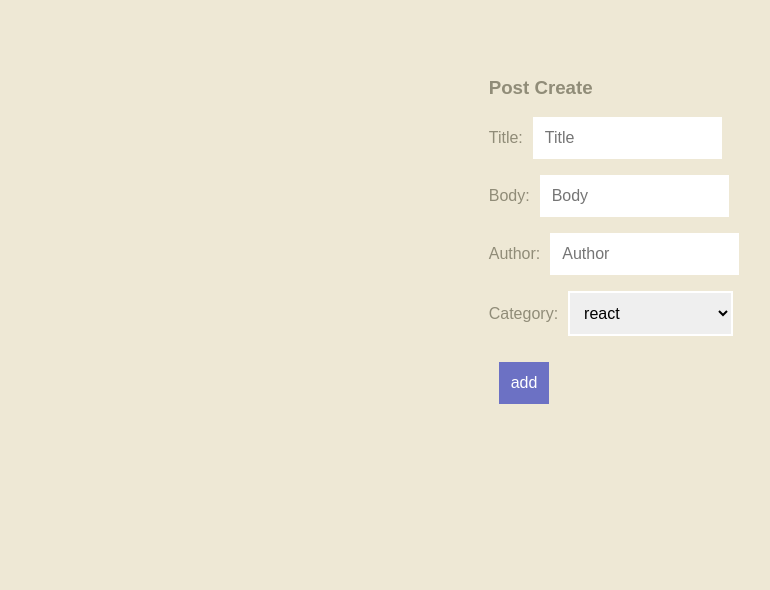
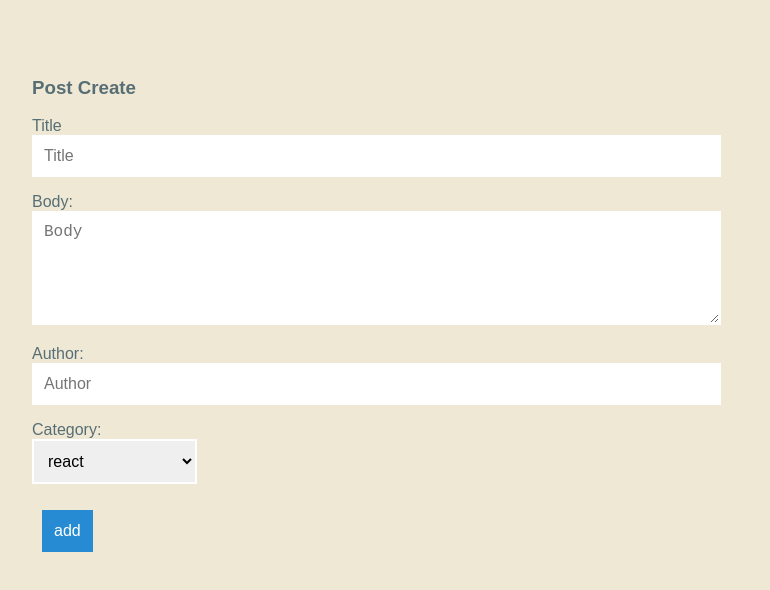
Before and after one commit to makkev/readable, a React (Create React App) app in the folder frontend/: page /create in a window 1280 px wide. Shown: the top 590 px of the page, without its empty margins (26-796 px from the left). Built offline with nearby package versions, Linux system fonts and the light colour scheme.

Commit message:
add and delete comments

```diff
--- a/frontend/src/actions/index.js
+++ b/frontend/src/actions/index.js
@@ -7,6 +7,9 @@ export const UPDATE_POST_VOTE = 'UPDATE_POST_VOTE';
 export const UPDATE_POST_VOTE_DETAIL = 'UPDATE_POST_VOTE_DETAIL';
 export const DELETE_POST = 'DELETE_POST';
 export const RECEIVE_COMMENTS = 'RECEIVE_COMMENTS';
+export const ADD_COMMENT = 'ADD_COMMENT';
+export const DELETE_COMMENT = 'DELETE_COMMENT';
+
 
 
 function guid() {
@@ -128,3 +131,34 @@ export const listComments = (id) =>
     PostsAPI
       .listComments(id)
       .then(comments => dispatch(receiveComments(comments)));
+
+export const addComment = (comment) => ({
+  type: ADD_COMMENT,
+  comment,
+});
+
+export const postComment = (comment) => {
+  const { body, author, parentId, } = comment;
+  const newComment = {
+    id: guid(),
+    timestamp: Date.now(),
+    body,
+    author,
+    parentId,
+  }
+  return dispatch =>
+    PostsAPI
+      .postComment(newComment)
+      .then(comment => dispatch(addComment(comment)));
+}
+
+export const deleteComment = (comment) => ({
+  type: DELETE_COMMENT,
+  comment,
+});
+
+export const removeComment = (id) =>
+  dispatch =>
+    PostsAPI
+      .deleteComment(id)
+      .then(comment => dispatch(deleteComment(comment)));
--- /dev/null
+++ b/frontend/src/components/comments.js
@@ -0,0 +1,38 @@
+import React, { Component } from 'react';
+import { connect } from 'react-redux';
+import { listComments } from '../actions';
+
+class Comments extends Component {
+  // componentDidMount() {
+    // console.log(this.props.postid);
+    // this.props.listComments(this.props.postid);
+  // }
+  render() {
+    // console.log(this.props);
+    // this.props.listComments(this.props.postid);
+    const { comment } = this.props;
+    return (
+      <div className="postListMain">
+        <ul className="theList">
+          {Object.values(comment).map(comment => (
+            <li key={comment.id}>
+              <p>{comment.body}</p>
+              <p>{comment.author}</p>
+              <p>{comment.voteScore}</p>
+            </li>
+          ))}
+        </ul>
+      </div>
+    );
+  }
+}
+//temp
+// <Comments comments={Object.values(this.props.comment)} />
+function mapStateToProps(state) {
+  return {
+    comment: state.comment
+  };
+}
+
+export default connect(mapStateToProps,
+  { listComments })(Comments);
--- a/frontend/src/components/posts_create.js
+++ b/frontend/src/components/posts_create.js
@@ -19,27 +19,26 @@ class PostsCreate extends Component {
         <h3>Post Create</h3>
         <form>
           <p>
-            Title:
-            <input  ref={(a) => this._inputTitle = a}
-              type="text" placeholder="Title" />
+            <div>Title</div>
+            <div><input ref={(a) => this._inputTitle = a} type="text" placeholder="Title" /></div>
           </p>
           <p>
-            Body:
-            <input ref={(a) => this._inputBody = a}
-              type="text" placeholder="Body" />
+            <div>Body:</div>
+            <div><textarea ref={(a) => this._inputBody = a} name="Text1" cols="40" rows="5" placeholder="Body"></textarea></div>
           </p>
           <p>
-            Author:
-            <input ref={(a) => this._inputAuthor = a}
-              type="text" placeholder="Author" />
+            <div>Author:</div>
+            <div><input ref={(a) => this._inputAuthor = a} type="text" placeholder="Author" /></div>
           </p>
           <p>
-            Category:
-            <select ref={(a) => this._inputCategory = a} name="category" id="category">
-              <option value="react">react</option>
-              <option value="redux">redux</option>
-              <option value="udactiy">udacity</option>
-            </select>
+            <div> Category:</div>
+            <div>
+              <select ref={(a) => this._inputCategory = a} name="category" id="category">
+                <option value="react">react</option>
+                <option value="redux">redux</option>
+                <option value="udactiy">udacity</option>
+              </select>
+            </div>
           </p>
           <button type="button" onClick={(a) => this.createPost()}>add</button>
 
--- a/frontend/src/components/posts_detail.js
+++ b/frontend/src/components/posts_detail.js
@@ -1,28 +1,29 @@
 import React, { Component } from 'react';
 import { connect } from 'react-redux';
-import { getPost, editPost, postVoteDetail, listComments } from '../actions';
+// import Comments from './comments';
+import { getPost, editPost, postVoteDetail, listComments, postComment, removeComment } from '../actions';
 
 const UPVOTE = 'upVote';
 const DOWNVOTE = 'downVote';
 
+
 class PostsDetail extends Component {
+
+  state = {
+    showNewComment: false,
+  }
+
   componentDidMount() {
     this.props.getPost(this.props.match.params.id);
     this.props.listComments(this.props.match.params.id);
   }
 
-  renderComments() {
-    return Object.values(this.props.comment).map(comment => {
-      return (
-        <div key={comment.id}>
-          <li key={comment.id}>
-            <p>{comment.body}</p>
-            <p>{comment.author}</p>
-            <p>{comment.voteScore}</p>
-          </li>
-      </div>
-      )
-    });
+  renderNewComment = () => {
+    this.setState({ showNewComment: true });
+  }
+
+  unrenderNewComment = () => {
+    this.setState({ showNewComment: false });
   }
 
   editPost(e) {
@@ -34,6 +35,7 @@ class PostsDetail extends Component {
     this.props.editPost(thePost);
     window.location.assign('/');
   }
+
   upVote(id) {
     this.props.postVoteDetail(id, { option: UPVOTE });
   }
@@ -41,8 +43,8 @@ class PostsDetail extends Component {
   downVote(id) {
     this.props.postVoteDetail(id, { option: DOWNVOTE });
   }
+
   render() {
-    // console.log(this.props);
     return (
       <div className="postListMain">
         <h3>Post Details</h3>
@@ -58,16 +60,78 @@ class PostsDetail extends Component {
             <span>Votes: {this.props.post.voteScore}</span>
             <button className="buttons"
                 onClick={() => this.upVote(this.props.post.id)}>+</button>
+          </div>
+          <button className="buttons" onClick={(a) => this.renderNewComment() }>Add Comments</button>
 
-          </div>
-          <div className="postListMain">
-            <ul className="theList">
-              {this.renderComments()}
-            </ul>
-          </div>
+          {this.state.showNewComment ?
+            <NewComment
+              unrenderNewComment={this.unrenderNewComment}
+              postComment={this.props.postComment}
+              postId={this.props.post.id}
+            /> : null}
+
+          <Comments
+            comments={this.props.comment}
+            removeComment={this.props.removeComment}
+          />
+
+
       </div>
     );
+  };
+}
+
+function Comments(props) {
+  return (
+    <div className="postListMain">
+      <ul className="theList">
+        {Object.values(props.comments).map(comment => (
+          <li key={comment.id}>
+            <div>{comment.body}</div>
+            <div>{comment.author}</div>
+            <div>{comment.voteScore}</div>
+            <button onClick={() => props.removeComment(comment.id)}>Delete</button>
+          </li>
+        ))}
+      </ul>
+    </div>
+  );
+}
+
+class NewComment extends Component {
+  postComment = () => {
+    this.props.postComment({
+      body: this.comment.value,
+      author: this.author.value,
+      parentId: this.props.postId,
+    });
+    this.props.unrenderNewComment()
+
   }
+  render() {
+    return (
+      <div>
+        <ul className="theList">
+          <li>
+            <p>Comment:</p>
+            <p>
+              <input ref={(a) => this.comment = a}
+                type="text" placeholder="Comment" autoFocus
+              />
+            </p>
+            <p> Author:</p>
+            <p>
+              <input ref={(a) => this.author = a}
+                type="text" placeholder="Author"
+              />
+            </p>
+            <button onClick={() => this.postComment()}>Save</button>
+            <button onClick={() => this.props.unrenderNewComment()}>Cancel</button>
+          </li>
+        </ul>
+      </div>
+    );
+  };
 }
 
 function mapStateToProps(state) {
@@ -78,4 +142,4 @@ function mapStateToProps(state) {
 }
 
 export default connect(mapStateToProps,
-  { getPost, editPost, postVoteDetail, listComments })(PostsDetail);
+  { getPost, editPost, postVoteDetail, listComments, postComment, removeComment })(PostsDetail);
--- a/frontend/src/components/posts_edit.js
+++ b/frontend/src/components/posts_edit.js
@@ -29,12 +29,18 @@ class PostsEdit extends Component {
               defaultValue={this.props.post.title} />
           </p>
           <p>
-            Body:
-            <input key={this.props.post.id}
-              ref={(a) => this._inputBody = a}
-              type="text" placeholder="Body"
-              defaultValue={this.props.post.body} />
+            <div>Body:</div>
+            <div>
+              <textarea key={this.props.post.id}
+                defaultValue={this.props.post.body}
+                ref={(a) => this._inputBody = a}
+                name="Text1" cols="40"
+                rows="5"
+                placeholder="Body">
+              </textarea>
+            </div>
           </p>
+
           <p>
             Author: {this.props.post.author}
           </p>
@@ -42,7 +48,6 @@ class PostsEdit extends Component {
             Category: {this.props.post.category}
           </p>
           <button type="button" onClick={(a) => this.editPost()}>Save</button>
-
         </form>
       </div>
     );
--- a/frontend/src/index.css
+++ b/frontend/src/index.css
@@ -2,9 +2,21 @@ body {
   padding: 50px;
   background-color: #eee8d5;
   font-family: sans-serif;
-  color: #908c78;
+  color: #586e75;
 }
 #root {
   display: flex;
-  justify-content: center;
+  justify-content: left;
 }
+
+a {
+  text-decoration: none;
+}
+
+a:hover {
+  text-decoration: underline;
+}
+
+a, a:visited{
+  color: 	#268bd2;
+}
--- a/frontend/src/readable.css
+++ b/frontend/src/readable.css
@@ -4,11 +4,12 @@
   width: 650px;
 }
 .postListMain .theList li {
-  color: #908c78;
+  color: #586e75;
   background-color: #fdf6e3;
   padding: 15px;
   margin-bottom: 15px;
   border-radius: 5px;
+  width: 900px;
 }
 
 .postListMain button {
@@ -17,14 +18,14 @@
   margin: 10px;
   margin-right: 0px;
   /* background-color: #0066FF; */
-  background-color: #6c71c4;
+  background-color: #268bd2;
   color: #FFF;
-  border: 2px solid #6c71c4;
+  border: 2px solid #268bd2;
 }
 
 .postListMain button:hover {
-  background-color: #003399;
-  border: 2px solid #003399;
+  background-color: #6c71c4;
+  border: 2px solid #6c71c4;
   cursor: pointer;
 }
 
@@ -37,8 +38,14 @@
   padding: 10px;
   font-size: 16px;
   border: 2px solid #FFF;
-  width: 165px;
-  margin-left: 10px;
+  width: 665px;
+}
+
+.postListMain textarea {
+  padding: 10px;
+  font-size: 16px;
+  border: 2px solid #FFF;
+  width: 665px;
 }
 
 .postListMain select {
@@ -47,7 +54,6 @@
   border: 2px solid #FFF;
   height: 45px;
   width: 165px;
-  margin-left: 10px;
 }
 
 .container {
--- a/frontend/src/reducers/index.js
+++ b/frontend/src/reducers/index.js
@@ -6,6 +6,8 @@ import {
   UPDATE_POST_VOTE_DETAIL,
   DELETE_POST,
   RECEIVE_COMMENTS,
+  ADD_COMMENT,
+  DELETE_COMMENT
   } from '../actions';
 
 const arrayToObject = (array, keyField) =>
@@ -35,6 +37,7 @@ function post(state = {}, action) {
     case DELETE_POST:
       return objectMinusRecDeleted(state, action.post.id);
 
+
     default:
       return state;
   }
@@ -43,8 +46,14 @@ function post(state = {}, action) {
 function comment(state = {}, action) {
   switch(action.type) {
     case RECEIVE_COMMENTS:
-      const theObj = arrayToObject(action.comments, 'id');
-      return theObj;
+      return arrayToObject(action.comments, 'id');
+    case ADD_COMMENT:
+      return {
+        ...state,
+        [action.comment.id]: action.comment,
+      };
+    case DELETE_COMMENT:
+      return objectMinusRecDeleted(state, action.comment.id);
 
     default:
       return state;
--- a/frontend/src/utils/PostsAPI.js
+++ b/frontend/src/utils/PostsAPI.js
@@ -71,3 +71,22 @@ export const listComments = (id) =>
       'Content-Type': 'application/json'
     },
   }).then(res => res.json());
+
+export const postComment = (comment) =>
+  fetch(`${api}/comments`, {
+    method: 'POST',
+    headers: {
+      ...headers,
+      'Content-Type': 'application/json'
+    },
+    body: JSON.stringify(comment)
+  }).then(res => res.json());
+
+export const deleteComment = (id) =>
+  fetch(`${api}/comments/${id}`, {
+    method: 'DELETE',
+    headers: {
+      ...headers,
+      'Content-Type': 'application/json'
+    },
+  }).then(res => res.json());
```
